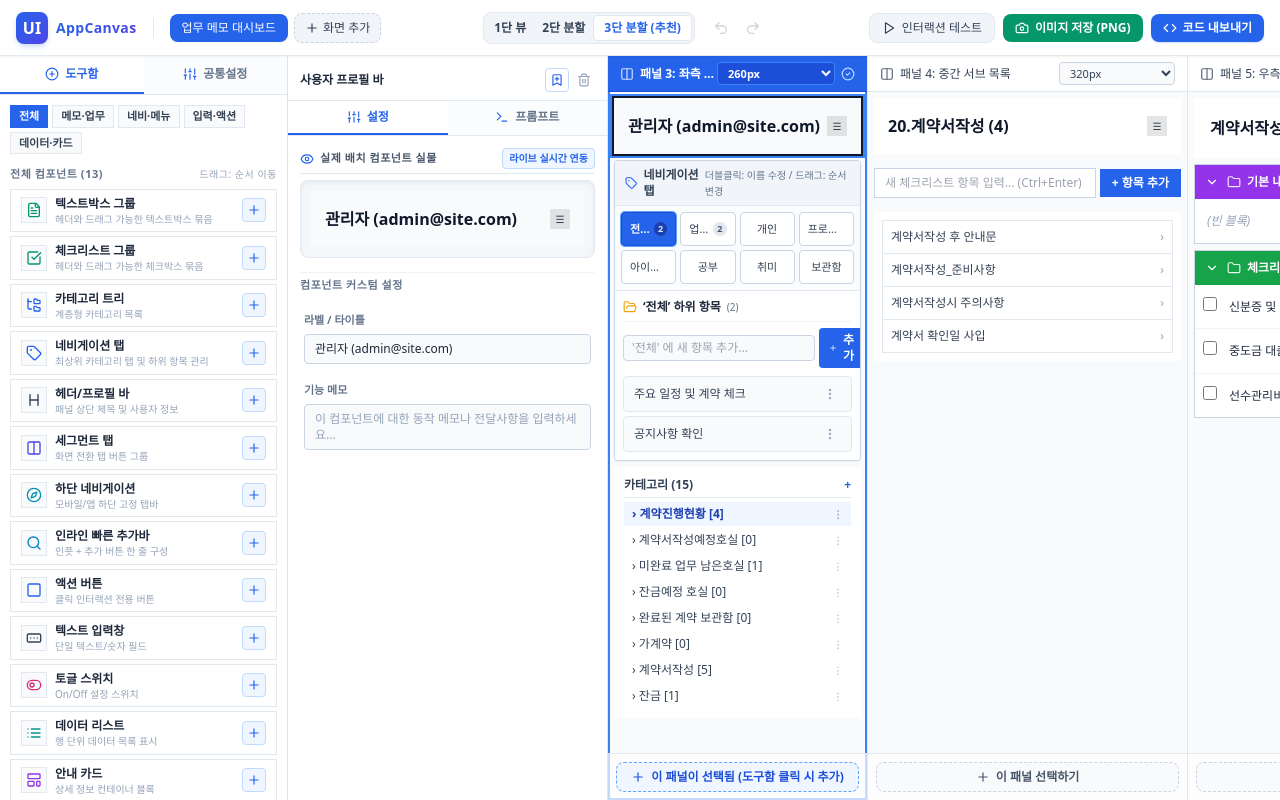
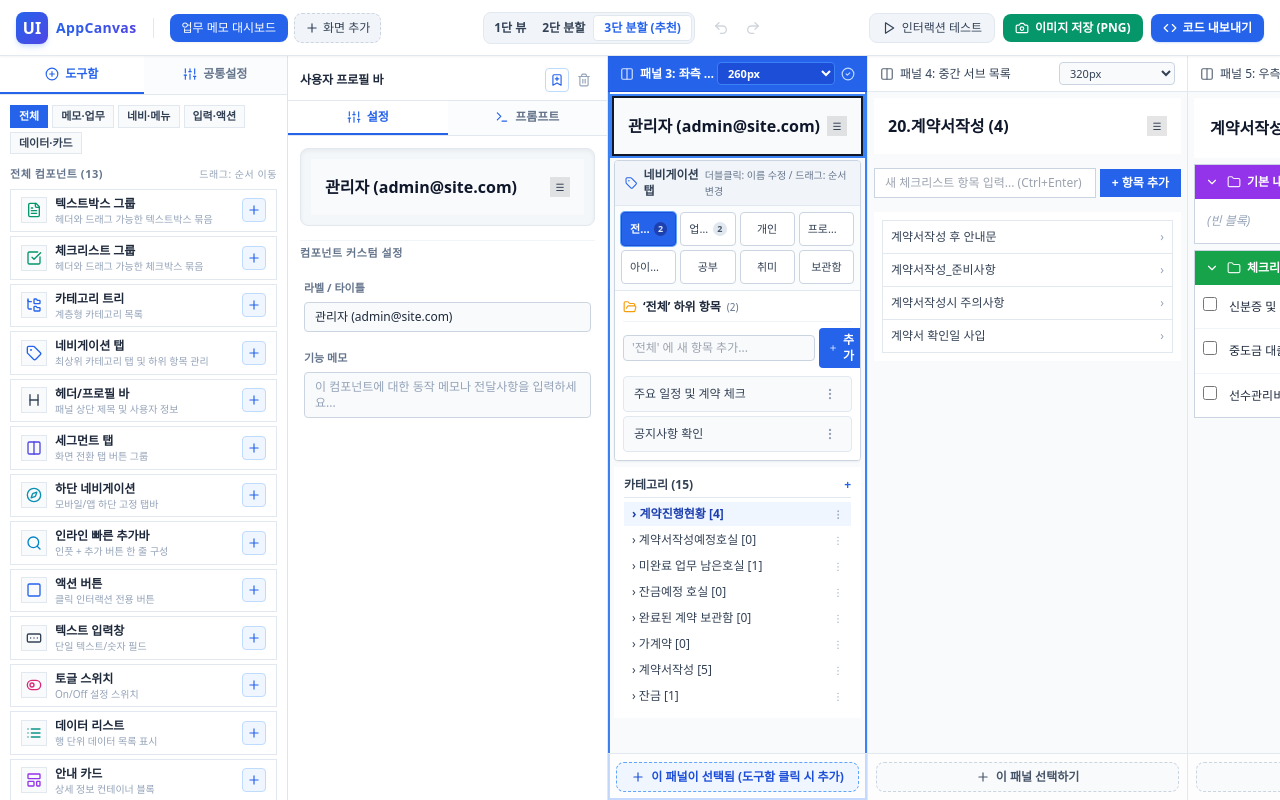
Before and after one commit to smartyoni/front_end_maker, a React (Vite) app: page / in a window 1280 px wide. Built offline with nearby package versions, Linux system fonts and the light colour scheme; a web font is replaced by a local one.

Commit message:
style: 2번 패널 설정 탭에서 '실제 배치 컴포넌트 실물' 헤더 라인 제거하여 컴포넌트 뷰 간소화

```diff
--- a/src/components/inspector/PropertyInspector.tsx
+++ b/src/components/inspector/PropertyInspector.tsx
@@ -3,7 +3,7 @@ import { useCanvasStore } from '../../store/canvasStore';
 import { useCustomComponentStore } from '../../store/customComponentStore';
 import { usePaletteStore } from '../../store/paletteStore';
 import { PALETTE_ITEMS } from '../palette/paletteData';
-import { Trash2, Sliders, BookmarkPlus, Plus, Terminal, Eye } from 'lucide-react';
+import { Trash2, Sliders, BookmarkPlus, Plus, Terminal } from 'lucide-react';
 import { CustomComponentModal } from '../palette/CustomComponentModal';
 import { VibePromptSection } from './VibePromptSection';
 import { ComponentConfigSection } from './ComponentConfigSection';
@@ -99,23 +99,12 @@ export const PropertyInspector: React.FC = () => {
           {activeTab === 'settings' ? (
             <div className="space-y-3">
               {/* 실제 배치될 컴포넌트 실물 라이브 렌더링 */}
-              <div className="space-y-1.5">
-                <div className="flex items-center justify-between pb-1 border-b border-slate-200">
-                  <span className="text-[11px] font-bold text-slate-600 uppercase tracking-wider flex items-center gap-1.5">
-                    <Eye className="w-3.5 h-3.5 text-blue-600" />
-                    실제 배치 컴포넌트 실물
-                  </span>
-                  <span className="text-[10px] text-blue-600 font-semibold bg-blue-50 px-1.5 py-0.5 rounded border border-blue-200">
-                    미리보기
-                  </span>
-                </div>
               <div className="p-2 bg-slate-100/80 border border-slate-200 rounded-lg shadow-inner">
                 <CanvasItemRenderer
                   component={previewComponent}
                   isSelected={false}
                   onSelect={() => {}}
                 />
-                </div>
               </div>
 
               {/* 기본 스펙 및 설명 */}
@@ -217,23 +206,12 @@ export const PropertyInspector: React.FC = () => {
         {activeTab === 'settings' ? (
           <div className="space-y-3.5">
             {/* 실제 배치된 컴포넌트 실물 라이브 렌더링 */}
-            <div className="space-y-1.5">
-              <div className="flex items-center justify-between pb-1 border-b border-slate-200">
-                <span className="text-[11px] font-bold text-slate-600 uppercase tracking-wider flex items-center gap-1.5">
-                  <Eye className="w-3.5 h-3.5 text-blue-600" />
-                  실제 배치 컴포넌트 실물
-                </span>
-                <span className="text-[10px] text-blue-600 font-semibold bg-blue-50 px-1.5 py-0.5 rounded border border-blue-200">
-                  라이브 실시간 연동
-                </span>
-              </div>
             <div className="p-2.5 bg-slate-100/80 border border-slate-200 rounded-lg shadow-inner">
               <CanvasItemRenderer
                 component={selectedComponent}
                 isSelected={false}
                 onSelect={() => {}}
               />
-              </div>
             </div>
 
             {/* 컴포넌트 커스텀 설정 컨트롤 */}
```
Lines whose indentation alone changed are shown as unchanged.
